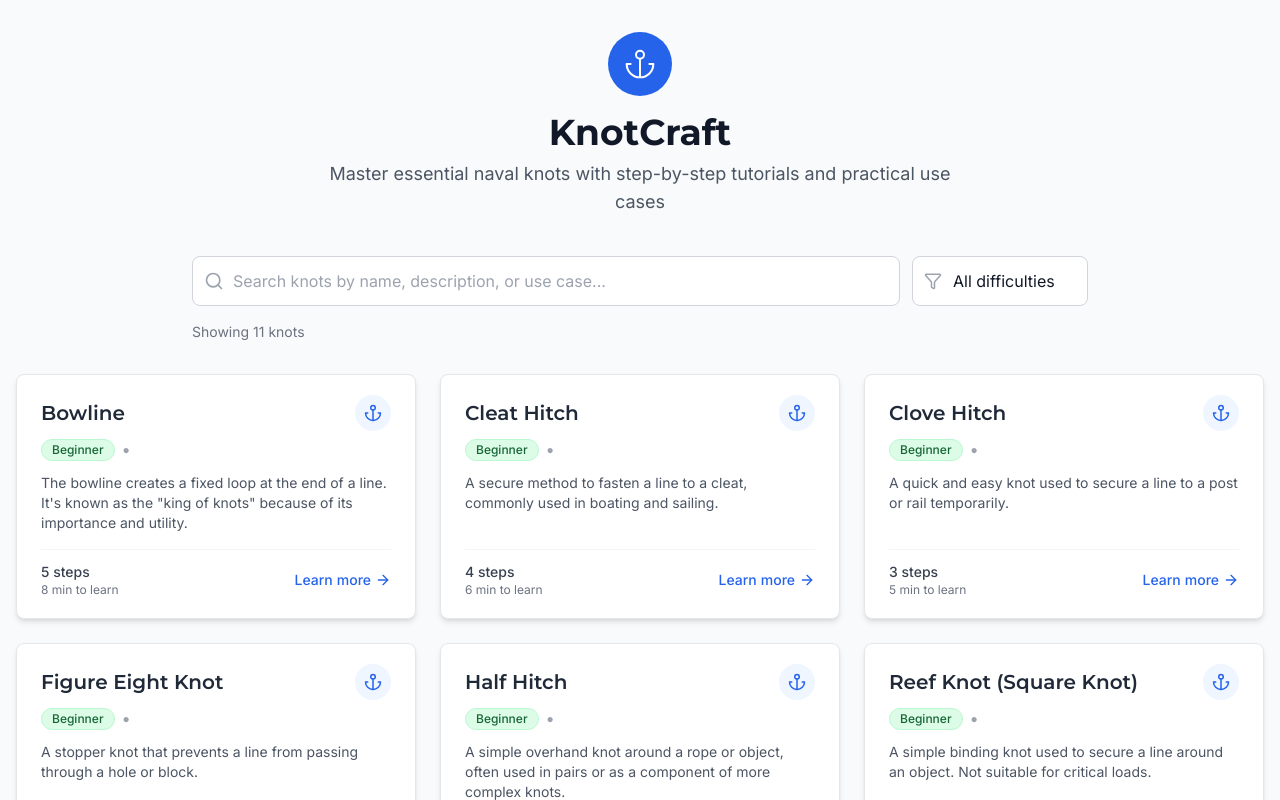
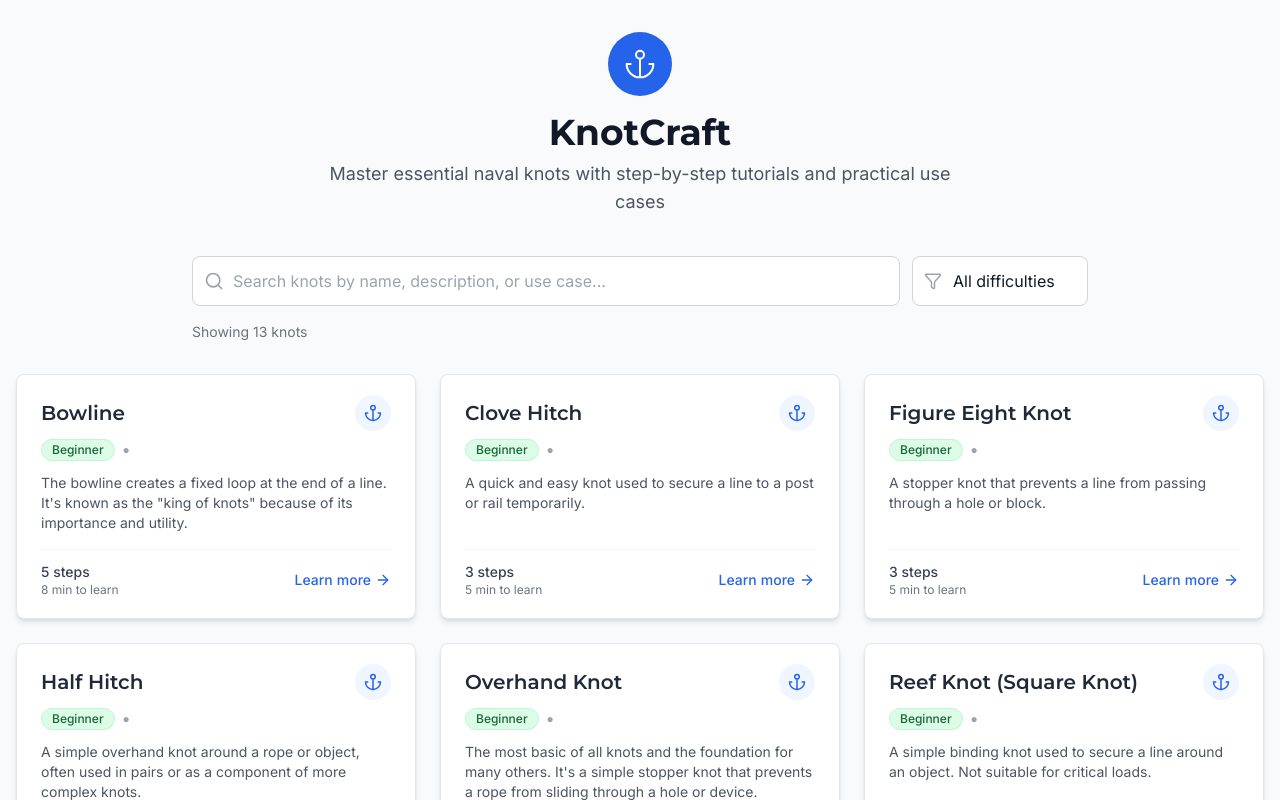
Before and after one commit to albertchouforces/knots, a React (Vite) app: page / in a window 1280 px wide. Shown: the top 800 px of the page. Built offline with nearby package versions, Linux system fonts and the light colour scheme.

Commit message:
Update knots.ts

```diff
--- a/src/data/knots.ts
+++ b/src/data/knots.ts
@@ -1,6 +1,66 @@
 import { Knot } from '../types';
 
 export const knots: Knot[] = [
+  {
+    id: 'rolling-hitch',
+    name: 'Rolling Hitch',
+    description: 'A friction hitch used to attach a line to a rod, pole, or another line. The rolling hitch grips well under tension yet can be easily adjusted when slack.',
+    difficulty: 'intermediate',
+    useCases: [
+      'Attaching a line to a pole or spar under tension',
+      'Creating an adjustable line that can be moved when not under load',
+      'Securing a towline to another rope',
+      'Replacing a broken cleat by tying to a rail or spar'
+    ],
+    steps: [
+      {
+        description: 'Bring the working end over and around the pole/rope (away from the direction of expected load).',
+        imagePosition: '0%',
+      },
+      {
+        description: 'Wrap the working end around a second time, parallel to the first turn.',
+        imagePosition: '20%',
+      },
+      {
+        description: 'Bring the working end over the standing part, then around the pole/rope in the opposite direction.',
+        imagePosition: '40%',
+      },
+      {
+        description: 'Continue bringing the working end under itself and over the pole/rope.',
+        imagePosition: '60%',
+      },
+      {
+        description: 'Pull the working end to tighten the knot, creating friction against the pole/rope.',
+        imagePosition: '80%',
+      }
+    ]
+  },
+  {
+    id: 'overhand-knot',
+    name: 'Overhand Knot',
+    description: 'The most basic of all knots and the foundation for many others. It\'s a simple stopper knot that prevents a rope from sliding through a hole or device.',
+    difficulty: 'beginner',
+    useCases: [
+      'Creating a simple stopper at the end of a rope',
+      'Preventing rope ends from fraying',
+      'Serving as the starting point for more complex knots',
+      'Securing the end of a thread when sewing'
+    ],
+    steps: [
+      {
+        description: 'Form a simple loop by crossing the working end over the standing part.',
+        imagePosition: '0%',
+      },
+      {
+        description: 'Tuck the working end through the loop.',
+        imagePosition: '33%',
+      },
+      {
+        description: 'Pull both ends to tighten the knot.',
+        imagePosition: '66%',
+      }
+    ]
+  },
   {
     id: 'bowline',
     name: 'Bowline',
@@ -65,7 +125,7 @@
     id: 'cleat-hitch',
     name: 'Cleat Hitch',
     description: 'A secure method to fasten a line to a cleat, commonly used in boating and sailing.',
-    difficulty: 'beginner',
+    difficulty: 'intermediate',
     useCases: [
       'Securing a boat to a dock cleat',
       'Fastening halyards on sailboats',
@@ -181,7 +241,7 @@
     id: 'anchor-hitch',
     name: 'Anchor Hitch',
     description: 'A secure knot for attaching a line to an anchor or ring, designed to resist slipping under load.',
-    difficulty: 'intermediate',
+    difficulty: 'advanced',
     useCases: [
       'Securing a line to an anchor',
       'Attaching a rope to a ring or shackle',
@@ -309,7 +369,7 @@
     id: 'stopper-knot',
     name: 'Stopper Knot',
     description: 'A knot tied at the end of a rope to prevent it from unraveling or passing through a hole or ring.',
-    difficulty: 'beginner',
+    difficulty: 'intermediate',
     useCases: [
       'Preventing a rope from running through a pulley or fairlead',
       'Creating a handhold at the end of a rope',
@@ -318,19 +378,27 @@
     ],
     steps: [
       {
-        description: 'Create a small loop near the end of the rope.',
+        description: 'Form a small loop near the end of the rope, with the working end crossing over the standing part.',
         imagePosition: '0%',
       },
       {
-        description: 'Wrap the working end around the standing part once.',
-        imagePosition: '33%',
+        description: 'Bring the working end around behind the standing part.',
+        imagePosition: '20%',
       },
       {
-        description: 'Pass the working end through the loop.',
-        imagePosition: '66%',
+        description: 'Continue bringing the working end around and pass it through the initial loop from behind.',
+        imagePosition: '40%',
       },
       {
-        description: 'Pull tight by holding the loop and pulling on the standing part.',
+        description: 'Pull the working end through the loop to form the first pass.',
+        imagePosition: '60%',
+      },
+      {
+        description: 'Pass the working end through the newly formed loop a second time to strengthen the knot.',
+        imagePosition: '80%',
+      },
+      {
+        description: 'Tighten the knot by pulling the working end while holding the standing part firmly.',
         imagePosition: '100%',
       }
     ]
```
